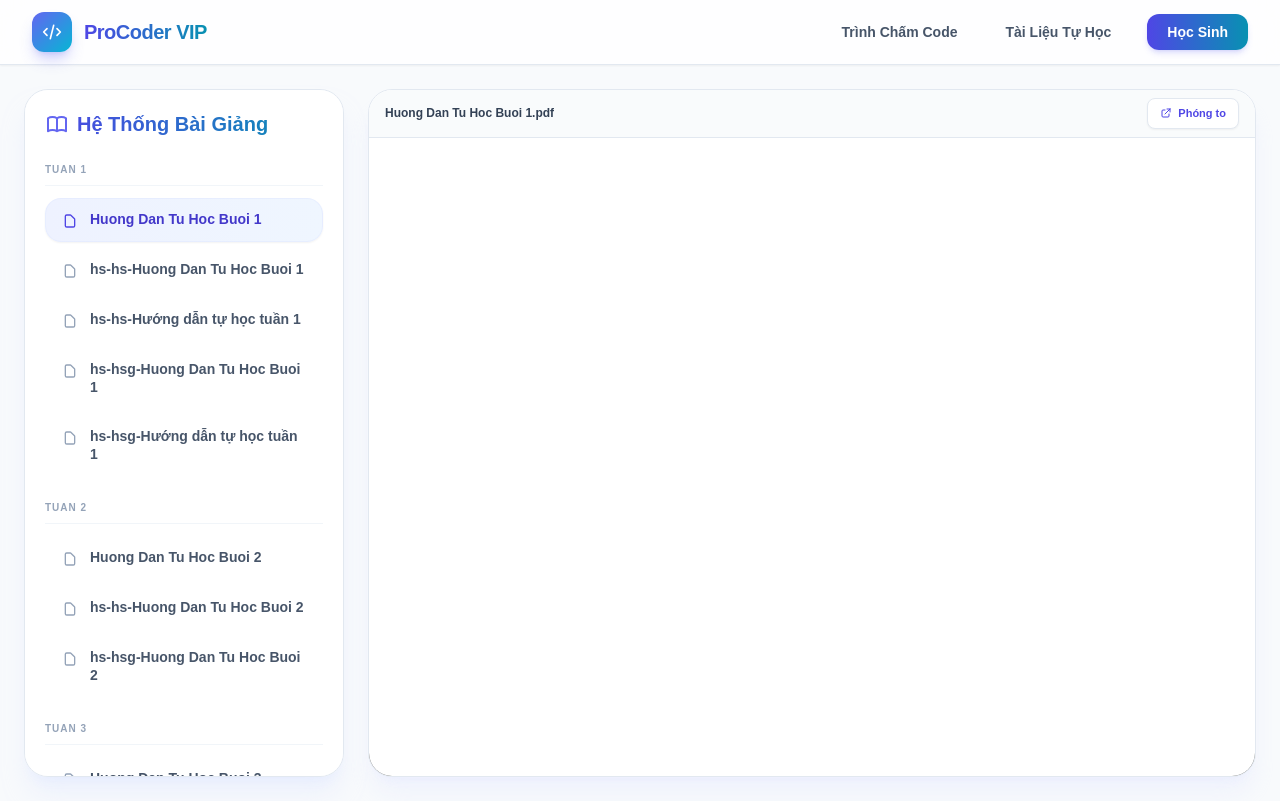
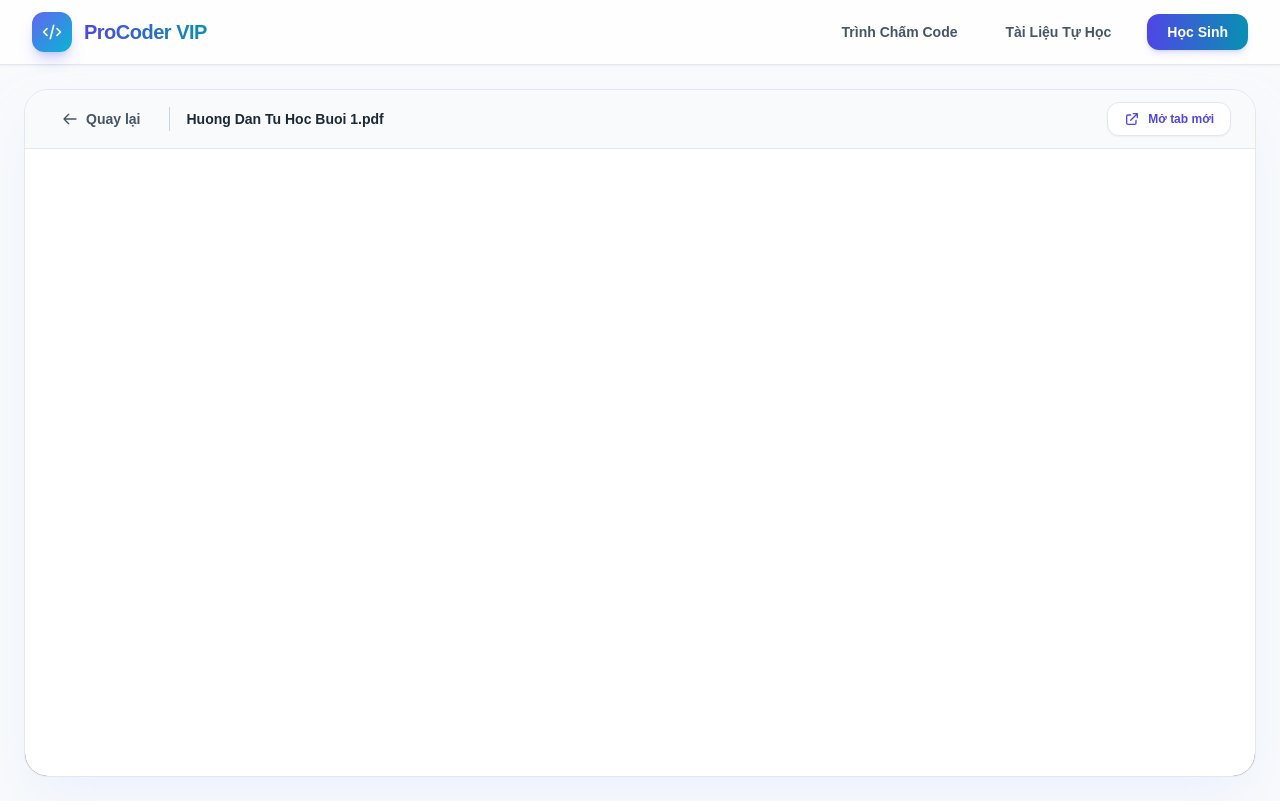
Before and after one commit to c3nbk2026-ai/web-cham-bai-hsg, a Next.js app: page /tu-hoc in a window 1280 px wide. Built offline with nearby package versions, Linux system fonts and the light colour scheme.

Commit message:
Switch to Layout 2: Card Grid Dashboard for Tu Hoc page

```diff
--- a/src/app/tu-hoc/page.tsx
+++ b/src/app/tu-hoc/page.tsx
@@ -23,77 +23,98 @@ export default function TuHocPage() {
 
     if (isLoading) return <div className="p-10 text-center font-bold text-slate-500">Đang tải tài liệu...</div>;
 
+    // Khi chưa chọn tài liệu (Hiển thị Thư viện Thẻ)
+    if (!selectedDoc) {
         return (
-        <div className="w-full max-w-[1600px] mx-auto p-4 md:p-6 h-[calc(100vh-64px)] flex gap-4 md:gap-6">
+            <div className="w-full max-w-[1600px] mx-auto p-4 md:p-8 min-h-[calc(100vh-64px)]">
+                <div className="mb-10 text-center space-y-3">
+                    <h1 className="text-3xl md:text-4xl font-black text-transparent bg-clip-text bg-gradient-to-r from-indigo-600 to-cyan-600">
+                        Thư Viện Bài Giảng
+                    </h1>
+                    <p className="text-slate-500 font-medium">Chọn một bài học dưới đây để bắt đầu hành trình chinh phục Tin học</p>
+                </div>
 
-            {/* Sidebar (Cố định chiều rộng 320px, không bị bóp méo) */}
-            <div className="w-[320px] shrink-0 bg-white/90 backdrop-blur-xl rounded-3xl border border-slate-200 shadow-xl shadow-indigo-100/50 p-5 flex flex-col h-full overflow-y-auto">
-                <h2 className="text-xl font-black text-transparent bg-clip-text bg-gradient-to-r from-indigo-600 to-cyan-600 mb-6 flex items-center gap-2">
-                    <svg className="w-6 h-6 text-indigo-500 shrink-0" fill="none" stroke="currentColor" viewBox="0 0 24 24"><path strokeLinecap="round" strokeLinejoin="round" strokeWidth="2" d="M12 6.253v13m0-13C10.832 5.477 9.246 5 7.5 5S4.168 5.477 3 6.253v13C4.168 18.477 5.754 18 7.5 18s3.332.477 4.5 1.253m0-13C13.168 5.477 14.754 5 16.5 5c1.747 0 3.332.477 4.5 1.253v13C19.832 18.477 18.247 18 16.5 18c-1.746 0-3.332.477-4.5 1.253"></path></svg>
-                    Hệ Thống Bài Giảng
-                </h2>
+                <div className="space-y-12">
+                    {Object.keys(docsTree).sort().map(week => (
+                        <div key={week} className="space-y-6">
+                            <div className="flex items-center gap-4">
+                                <h2 className="text-xl font-black text-slate-800 uppercase tracking-widest">{week}</h2>
+                                <div className="h-px bg-slate-200 flex-1"></div>
+                            </div>
 
-                <div className="space-y-6">
-                    {Object.keys(docsTree).sort().map(week => (
-                        <div key={week} className="space-y-3">
-                            <h3 className="text-[10px] font-bold text-slate-400 uppercase tracking-widest border-b border-slate-100 pb-2">
-                                {week}
-                            </h3>
-                            <div className="space-y-1.5">
                             {docsTree[week].length === 0 ? (
-                                    <p className="text-xs text-slate-400 italic px-2">Chưa cập nhật tài liệu</p>
+                                <div className="p-8 text-center border-2 border-dashed border-slate-200 rounded-3xl">
+                                    <p className="text-slate-400 italic">Tuần này chưa có tài liệu, bạn quay lại sau nhé!</p>
+                                </div>
                             ) : (
-                                    docsTree[week].map((doc: any) => (
+                                <div className="grid grid-cols-1 sm:grid-cols-2 lg:grid-cols-3 xl:grid-cols-4 gap-6">
+                                    {docsTree[week].map((doc: any) => (
                                         <button
                                             key={doc.url}
                                             onClick={() => setSelectedDoc(doc)}
-                                            className={`w-full text-left px-4 py-3 rounded-2xl text-sm font-semibold transition-all flex items-start gap-3 ${
-                                                selectedDoc?.url === doc.url
-                                                ? "bg-gradient-to-r from-indigo-50 to-blue-50 text-indigo-700 shadow-sm border border-indigo-100/50"
-                                                : "text-slate-600 hover:bg-slate-50 border border-transparent"
-                                            }`}
+                                            className="group relative bg-white rounded-3xl p-6 border border-slate-200 shadow-md shadow-slate-200/50 hover:shadow-2xl hover:shadow-indigo-500/20 hover:-translate-y-1.5 transition-all duration-300 text-left flex flex-col h-48 overflow-hidden"
                                         >
-                                            <svg className={`w-4 h-4 shrink-0 mt-0.5 ${selectedDoc?.url === doc.url ? "text-indigo-600" : "text-slate-400"}`} fill="none" stroke="currentColor" viewBox="0 0 24 24"><path strokeLinecap="round" strokeLinejoin="round" strokeWidth="2" d="M7 21h10a2 2 0 002-2V9.414a1 1 0 00-.293-.707l-5.414-5.414A1 1 0 0012.586 3H7a2 2 0 00-2 2v14a2 2 0 002 2z"></path></svg>
-                                            <span className="whitespace-normal break-words leading-tight">
+                                            {/* Trang trí nền góc phải */}
+                                            <div className="absolute -right-6 -top-6 w-24 h-24 bg-gradient-to-br from-indigo-50 to-cyan-50 rounded-full group-hover:scale-150 transition-transform duration-500 -z-0"></div>
+
+                                            <div className="relative z-10 flex-1">
+                                                <div className="w-12 h-12 bg-indigo-100 text-indigo-600 rounded-2xl flex items-center justify-center mb-4 group-hover:bg-indigo-600 group-hover:text-white transition-colors duration-300 shadow-inner">
+                                                    <svg className="w-6 h-6" fill="none" stroke="currentColor" viewBox="0 0 24 24"><path strokeLinecap="round" strokeLinejoin="round" strokeWidth="2" d="M12 6.253v13m0-13C10.832 5.477 9.246 5 7.5 5S4.168 5.477 3 6.253v13C4.168 18.477 5.754 18 7.5 18s3.332.477 4.5 1.253m0-13C13.168 5.477 14.754 5 16.5 5c1.747 0 3.332.477 4.5 1.253v13C19.832 18.477 18.247 18 16.5 18c-1.746 0-3.332.477-4.5 1.253"></path></svg>
+                                                </div>
+                                                <h3 className="font-bold text-slate-700 text-lg leading-snug group-hover:text-indigo-700 line-clamp-2">
                                                     {doc.name.replace('.pdf', '').replace(/_/g, ' ')}
-                                            </span>
+                                                </h3>
+                                            </div>
+
+                                            <div className="relative z-10 flex items-center gap-2 text-xs font-bold text-slate-400 group-hover:text-indigo-500 mt-4 transition-colors">
+                                                <span>Bấm để đọc</span>
+                                                <svg className="w-4 h-4" fill="none" stroke="currentColor" viewBox="0 0 24 24"><path strokeLinecap="round" strokeLinejoin="round" strokeWidth="2" d="M17 8l4 4m0 0l-4 4m4-4H3"></path></svg>
+                                            </div>
                                         </button>
-                                    ))
+                                    ))}
+                                </div>
                             )}
-                            </div>
                         </div>
                     ))}
                 </div>
             </div>
+        );
+    }
 
-            {/* Viewer (Chiếm toàn bộ không gian còn lại) */}
-            <div className="flex-1 bg-white rounded-3xl shadow-xl shadow-indigo-100/40 border border-slate-200 overflow-hidden relative flex flex-col">
-                {selectedDoc ? (
-                    <>
-                        {/* Thanh tiêu đề nhỏ xíu để tiết kiệm diện tích */}
-                        <div className="bg-slate-50/80 backdrop-blur-md px-4 py-2 border-b border-slate-200 flex justify-between items-center shrink-0">
-                            <h3 className="font-bold text-slate-700 text-xs truncate mr-4">
+    // Khi đã chọn tài liệu (Hiển thị PDF Full màn hình)
+    return (
+        <div className="w-full max-w-[1800px] mx-auto p-4 md:p-6 h-[calc(100vh-64px)] flex flex-col">
+            <div className="flex-1 bg-white rounded-3xl shadow-2xl shadow-indigo-100/50 border border-slate-200 overflow-hidden flex flex-col">
+
+                {/* Thanh Header của Trình đọc PDF */}
+                <div className="bg-slate-50/90 backdrop-blur-md px-4 sm:px-6 py-3 border-b border-slate-200 flex justify-between items-center shrink-0">
+                    <div className="flex items-center gap-4 truncate">
+                        <button
+                            onClick={() => setSelectedDoc(null)}
+                            className="flex items-center gap-2 px-3 py-1.5 rounded-xl text-sm font-bold text-slate-600 hover:bg-white hover:text-indigo-600 hover:shadow-sm border border-transparent hover:border-slate-200 transition-all shrink-0"
+                        >
+                            <svg className="w-4 h-4" fill="none" stroke="currentColor" viewBox="0 0 24 24"><path strokeLinecap="round" strokeLinejoin="round" strokeWidth="2" d="M10 19l-7-7m0 0l7-7m-7 7h18"></path></svg>
+                            Quay lại
+                        </button>
+                        <div className="h-6 w-px bg-slate-300 hidden sm:block"></div>
+                        <h3 className="font-bold text-slate-800 text-sm truncate">
                             {selectedDoc.name.replace(/_/g, ' ')}
                         </h3>
-                            <a href={selectedDoc.url} target="_blank" rel="noreferrer" className="text-[11px] font-bold text-indigo-600 bg-white px-3 py-1.5 rounded-lg shadow-sm border border-slate-200 hover:border-indigo-200 hover:bg-indigo-50 transition-all flex items-center gap-1.5 shrink-0">
-                                <svg className="w-3 h-3" fill="none" stroke="currentColor" viewBox="0 0 24 24"><path strokeLinecap="round" strokeLinejoin="round" strokeWidth="2" d="M10 6H6a2 2 0 00-2 2v10a2 2 0 002 2h10a2 2 0 002-2v-4M14 4h6m0 0v6m0-6L10 14"></path></svg>
-                                Phóng to
+                    </div>
+
+                    <a href={selectedDoc.url} target="_blank" rel="noreferrer" className="text-xs font-bold text-indigo-600 bg-white px-4 py-2 rounded-xl shadow-sm border border-slate-200 hover:border-indigo-200 hover:bg-indigo-50 transition-all flex items-center gap-2 shrink-0 ml-4">
+                        <svg className="w-4 h-4" fill="none" stroke="currentColor" viewBox="0 0 24 24"><path strokeLinecap="round" strokeLinejoin="round" strokeWidth="2" d="M10 6H6a2 2 0 00-2 2v10a2 2 0 002 2h10a2 2 0 002-2v-4M14 4h6m0 0v6m0-6L10 14"></path></svg>
+                        Mở tab mới
                     </a>
                 </div>
+
+                {/* Khung Iframe PDF */}
                 <iframe
                     src={`${selectedDoc.url}#toolbar=1&navpanes=0&scrollbar=1`}
                     className="w-full flex-1 border-0 bg-[#323639]"
                     title="PDF Viewer"
                 />
-                    </>
-                ) : (
-                    <div className="flex-1 flex flex-col items-center justify-center text-slate-400 bg-slate-50/50">
-                        <svg className="w-20 h-20 mb-6 opacity-30 text-indigo-500" fill="none" stroke="currentColor" viewBox="0 0 24 24"><path strokeLinecap="round" strokeLinejoin="round" strokeWidth="2" d="M12 6.253v13m0-13C10.832 5.477 9.246 5 7.5 5S4.168 5.477 3 6.253v13C4.168 18.477 5.754 18 7.5 18s3.332.477 4.5 1.253m0-13C13.168 5.477 14.754 5 16.5 5c1.747 0 3.332.477 4.5 1.253v13C19.832 18.477 18.247 18 16.5 18c-1.746 0-3.332.477-4.5 1.253"></path></svg>
-                        <p className="font-bold text-slate-500">Vui lòng chọn bài giảng bên trái để bắt đầu học</p>
             </div>
-                )}
-            </div>
-
         </div>
     );
 }
```
Lines whose indentation alone changed are shown as unchanged.
